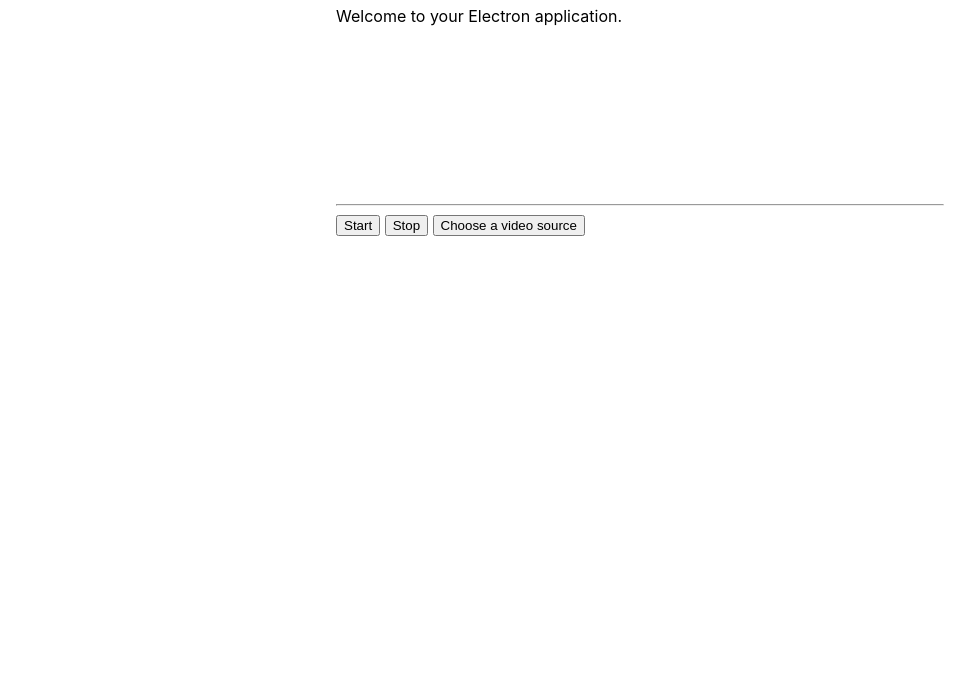
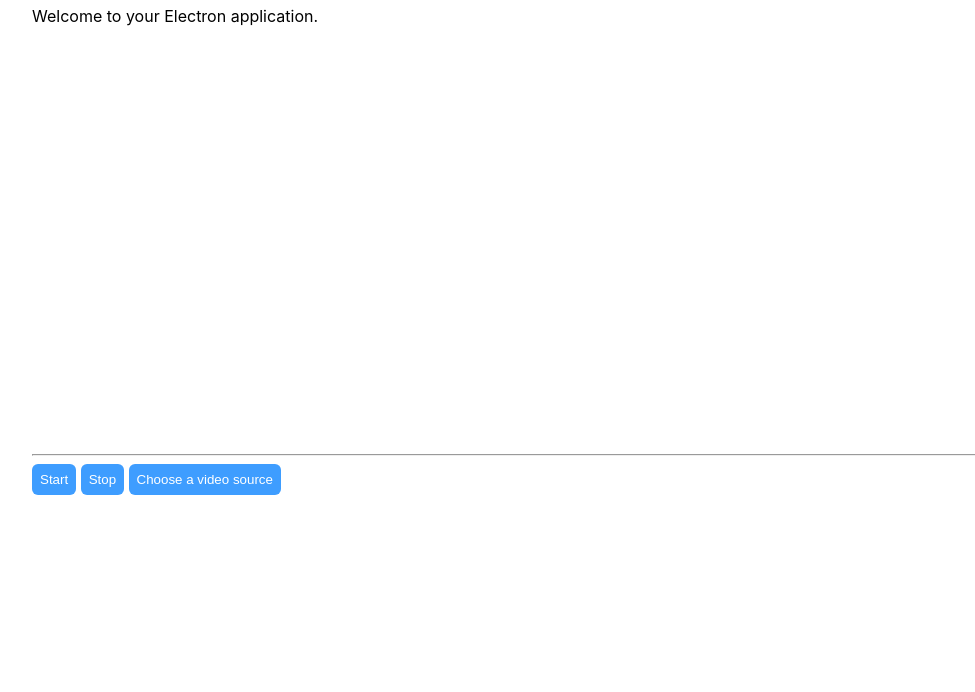
Before and after one commit to Amiryy/electron-screen-recorder, an Electron app: page src/index.html in a window 1280 px wide. Shown: the part 108-800 px from the top of the page, without its empty margins (0-975 px from the left). Drawn offline with Linux system fonts and the light colour scheme.

Commit message:
some styling

```diff
--- a/src/index.css
+++ b/src/index.css
@@ -1,7 +1,29 @@
 body {
   font-family: -apple-system, BlinkMacSystemFont, "Segoe UI", Roboto, Helvetica, Arial, sans-serif;
   margin: auto;
-  max-width: 38rem;
   padding: 2rem;
   background-color: white;
 }
+
+video {
+  width: 800px;
+  height: 600px;
+  max-width: 100%;
+  max-height: fit-content;
+}
+
+button {
+  padding: 0.5rem;
+  border: none;
+  color: white;
+  border-radius: 6px;
+  background-color: #3e9dff;
+  cursor: pointer;
+}
+button:focus {
+  outline: none;
+}
+
+button.red {
+  background-color: rgb(168, 0, 0);
+}
```
